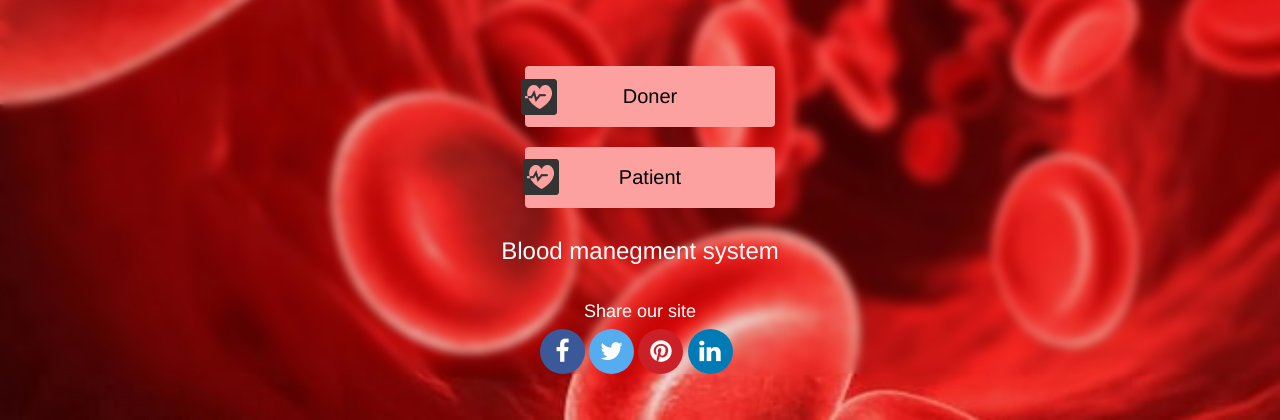
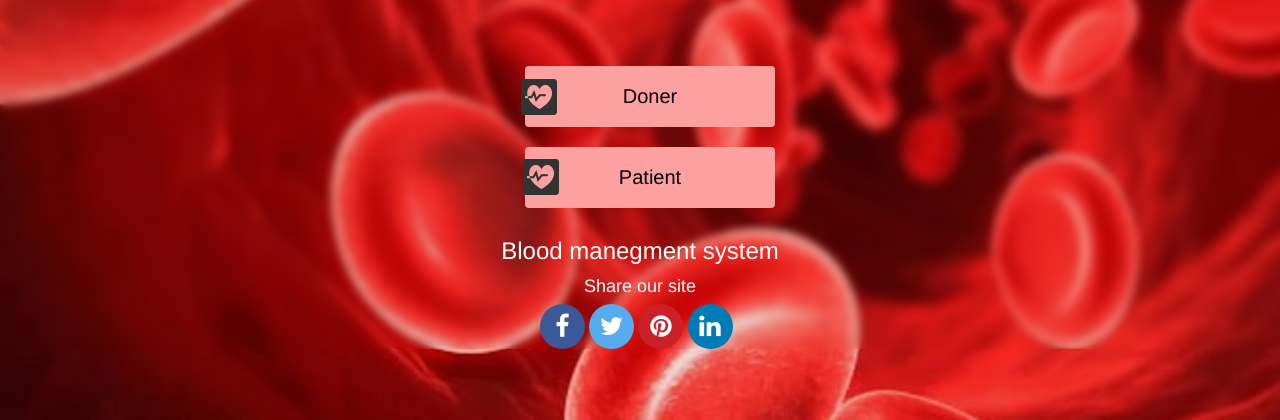
Before and after one commit to KasturiWagh/OBBMS, a Flask app: page / in a window 1280 px wide. Shown: the part 380-800 px from the top of the page. Run offline with Flask 2, Linux system fonts and the light colour scheme; some libraries are stand-ins or nearby versions.

Commit message:
inxed fixed 2nd

```diff
--- a/templates/index.html
+++ b/templates/index.html
@@ -102,7 +102,7 @@
         div.cont{
           font-size: 1.5rem;
           max-width: 200px;
-          margin:25px auto 0px auto;
+          margin:auto;
 
         }
         img{
```
